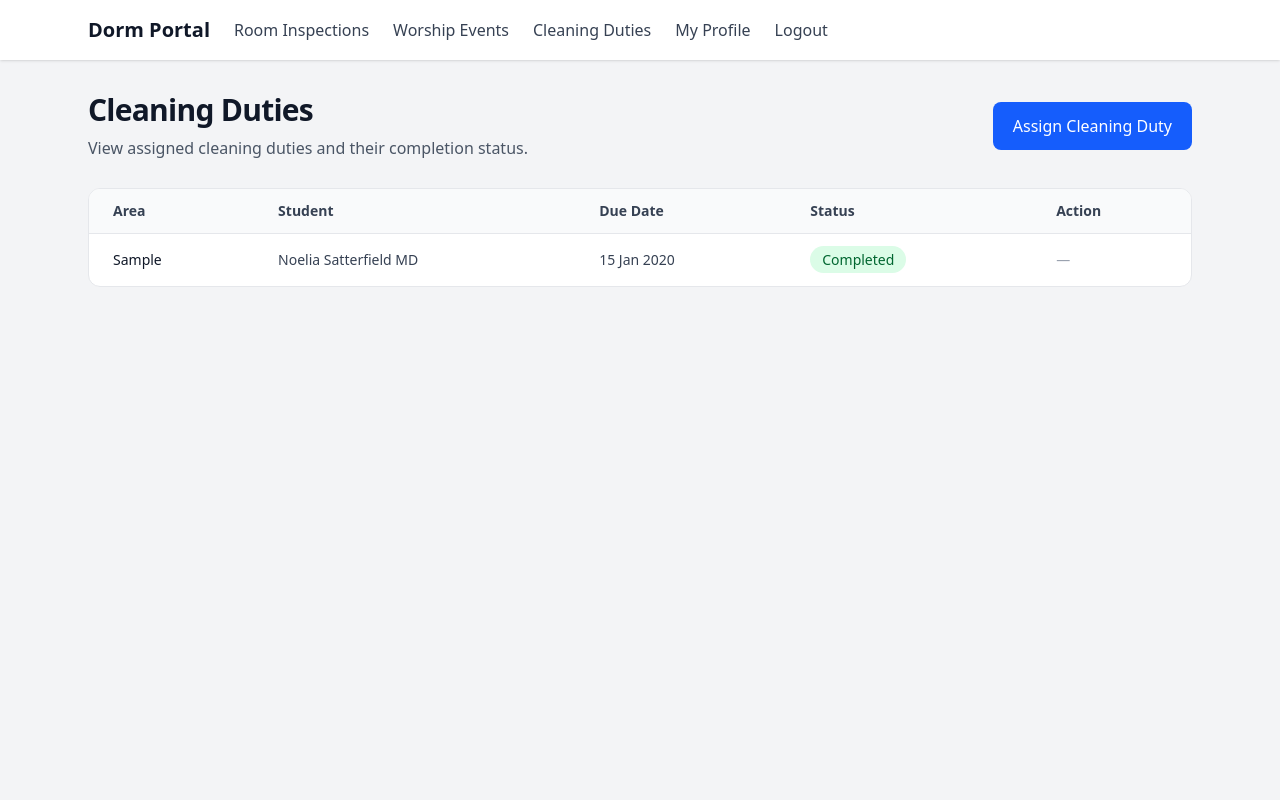
After one commit to Jforapple/dorm-portal-jforapple, a Laravel app: page /cleaning-duties in a window 1280 px wide. The commit adds this page. Run offline with Laravel 12, Linux system fonts and the light colour scheme; a user stored in the database is signed in; data comes from the database, SQL or seed files in the repository; tables that the repository leaves empty hold one stand-in row (values such as "Sample post"); style sheets or scripts are compiled from the project's sources; parts of the project's set-up code (start-up, migrations or seed data) failed here and were passed over.

Commit message:
feat(cleaning): add cleaning duty screens

```diff
--- /dev/null
+++ b/app/Http/Controllers/CleaningDutyController.php
@@ -0,0 +1,63 @@
+<?php
+
+namespace App\Http\Controllers;
+
+use App\Enums\Role;
+use App\Http\Requests\CompleteCleaningDutyRequest;
+use App\Http\Requests\StoreCleaningDutyRequest;
+use App\Models\CleaningDuty;
+use App\Models\User;
+use Illuminate\Support\Facades\Gate;
+
+class CleaningDutyController extends Controller
+{
+    public function index()
+    {
+        Gate::authorize('viewAny', CleaningDuty::class);
+
+        $user = auth()->user();
+
+        $duties = CleaningDuty::with('student')
+            ->when(
+                $user->role === Role::Student,
+                fn ($query) => $query->where('user_id', $user->id)
+            )
+            ->orderBy('due_date')
+            ->get();
+
+        return view('cleaning.index', compact('duties'));
+    }
+
+    public function create()
+    {
+        Gate::authorize('create', CleaningDuty::class);
+
+        $students = User::where('role', Role::Student)
+            ->orderBy('name')
+            ->get();
+
+        return view('cleaning.create', compact('students'));
+    }
+
+    public function store(StoreCleaningDutyRequest $request)
+    {
+        CleaningDuty::create($request->validated());
+
+        return redirect()
+            ->route('cleaning-duties.index')
+            ->with('status', 'Cleaning duty assigned successfully.');
+    }
+
+    public function complete(
+        CompleteCleaningDutyRequest $request,
+        CleaningDuty $cleaning_duty
+    ) {
+        $cleaning_duty->update([
+            'completed_at' => now(),
+        ]);
+
+        return redirect()
+            ->route('cleaning-duties.index')
+            ->with('status', 'Cleaning duty marked as completed.');
+    }
+}
--- /dev/null
+++ b/resources/views/cleaning/index.blade.php
@@ -0,0 +1,119 @@
+
+@extends('layouts.app')
+
+@section('title', 'Cleaning Duties')
+
+@section('content')
+    <div class="mb-7 flex flex-wrap items-center justify-between gap-4">
+        <div>
+            <h1 class="text-3xl font-bold tracking-tight text-gray-900">
+                Cleaning Duties
+            </h1>
+            <p class="mt-2 text-gray-600">
+                View assigned cleaning duties and their completion status.
+            </p>
+        </div>
+
+        @if (auth()->user()->role === \App\Enums\Role::Staff)
+            <a href="{{ route('cleaning-duties.create') }}"
+               class="rounded-lg bg-blue-600 px-5 py-3 font-medium text-white hover:bg-blue-700">
+                Assign Cleaning Duty
+            </a>
+        @endif
+    </div>
+
+    @if (session('status'))
+        <div class="mb-5 rounded-lg bg-green-100 p-4 text-green-800">
+            {{ session('status') }}
+        </div>
+    @endif
+
+    <div class="overflow-hidden rounded-xl border border-gray-200 bg-white">
+        <div class="overflow-x-auto">
+            <table class="min-w-full divide-y divide-gray-200">
+                <thead class="bg-gray-50">
+                    <tr>
+                        <th class="px-6 py-3 text-left text-sm font-semibold text-gray-700">
+                            Area
+                        </th>
+                        @if (auth()->user()->role !== \App\Enums\Role::Student)
+                            <th class="px-6 py-3 text-left text-sm font-semibold text-gray-700">
+                                Student
+                            </th>
+                        @endif
+                        <th class="px-6 py-3 text-left text-sm font-semibold text-gray-700">
+                            Due Date
+                        </th>
+                        <th class="px-6 py-3 text-left text-sm font-semibold text-gray-700">
+                            Status
+                        </th>
+                        <th class="px-6 py-3 text-left text-sm font-semibold text-gray-700">
+                            Action
+                        </th>
+                    </tr>
+                </thead>
+
+                <tbody class="divide-y divide-gray-200">
+                    @forelse ($duties as $duty)
+                        <tr>
+                            <td class="px-6 py-4 text-sm text-gray-900">
+                                {{ $duty->area }}
+                            </td>
+
+                            @if (auth()->user()->role !== \App\Enums\Role::Student)
+                                <td class="px-6 py-4 text-sm text-gray-700">
+                                    {{ $duty->student->name }}
+                                </td>
+                            @endif
+
+                            <td class="px-6 py-4 text-sm text-gray-700">
+                                {{ $duty->due_date->format('d M Y') }}
+                            </td>
+
+                            <td class="px-6 py-4 text-sm">
+                                @if ($duty->completed_at)
+                                    <span class="rounded-full bg-green-100 px-3 py-1 font-medium text-green-800">
+                                        Completed
+                                    </span>
+                                @elseif ($duty->isOverdue())
+                                    <span class="rounded-full bg-red-100 px-3 py-1 font-medium text-red-800">
+                                        Overdue
+                                    </span>
+                                @else
+                                    <span class="rounded-full bg-yellow-100 px-3 py-1 font-medium text-yellow-800">
+                                        Pending
+                                    </span>
+                                @endif
+                            </td>
+
+                            <td class="px-6 py-4 text-sm">
+                                @if (auth()->user()->role === \App\Enums\Role::Student
+                                    && ! $duty->completed_at)
+                                    <form method="POST"
+                                          action="{{ route('cleaning-duties.complete', $duty) }}">
+                                        @csrf
+                                        @method('PATCH')
+
+                                        <button type="submit"
+                                                class="font-medium text-blue-600 hover:text-blue-800">
+                                            Mark as Done
+                                        </button>
+                                    </form>
+                                @else
+                                    <span class="text-gray-400">—</span>
+                                @endif
+                            </td>
+                        </tr>
+                    @empty
+                        <tr>
+                            <td colspan="{{ auth()->user()->role === \App\Enums\Role::Student ? 4 : 5 }}"
+                                class="px-6 py-8 text-center text-gray-500">
+                                No cleaning duties found.
+                            </td>
+                        </tr>
+                    @endforelse
+                </tbody>
+            </table>
+        </div>
+    </div>
+@endsection
--- a/resources/views/layouts/app.blade.php
+++ b/resources/views/layouts/app.blade.php
@@ -26,6 +26,10 @@
             </a>
 
             @auth
+                <a href="{{ route('cleaning-duties.index') }}" class="text-gray-700 hover:text-blue-600">
+                    Cleaning Duties
+                </a>
+
                 @if (auth()->user()->role === \App\Enums\Role::Student)
                     <a href="{{ route('attendance.index') }}" class="text-gray-700 hover:text-blue-600">
                         My Attendance
--- a/routes/web.php
+++ b/routes/web.php
@@ -15,6 +15,7 @@
  */
 
 use App\Http\Controllers\AuthController;
+use App\Http\Controllers\CleaningDutyController;
 use App\Http\Controllers\EventController;
 use App\Http\Controllers\ProfileController;
 use App\Http\Controllers\RoomCheckController;
@@ -53,4 +54,17 @@ Route::middleware('auth')->group(function () {
 
     Route::post('/events/{event}/attendance', [WorshipController::class, 'store'])
         ->name('events.attendance.store');
+
+    // Cleaning duty routes
+    Route::get('/cleaning-duties', [CleaningDutyController::class, 'index'])
+        ->name('cleaning-duties.index');
+
+    Route::get('/cleaning-duties/create', [CleaningDutyController::class, 'create'])
+        ->name('cleaning-duties.create');
+
+    Route::post('/cleaning-duties', [CleaningDutyController::class, 'store'])
+        ->name('cleaning-duties.store');
+
+    Route::patch('/cleaning-duties/{cleaning_duty}/complete', [CleaningDutyController::class, 'complete'])
+        ->name('cleaning-duties.complete');
 });
```
Also changed, not shown: app/Http/Requests/CompleteCleaningDutyRequest.php (added, +22 -0 lines), app/Http/Requests/StoreCleaningDutyRequest.php (added, +30 -0 lines), resources/views/cleaning/create.blade.php (added, +105 -0 lines).
